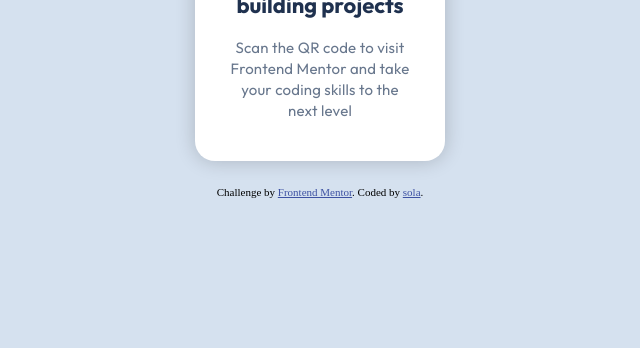
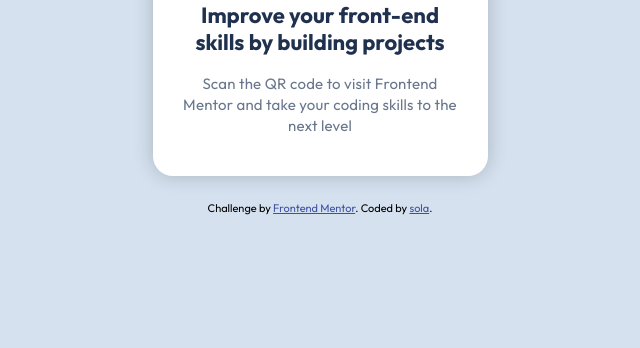
Before and after one commit to sola-fairy/qr-code, a plain HTML site: page index.html in a window 768 px wide. Shown: the part 468-816 px from the top of the page, without its empty margins (72-712 px from the left). Drawn offline with Linux system fonts and the light colour scheme.

Commit message:
final update

```diff
--- a/style.css
+++ b/style.css
@@ -1,19 +1,12 @@
-
-  /* No less than 600px, no greater than 1200px */
-  @media (min-width:600px) and (max-width:1200px) {
-    main {
-      width: 30% !important;
-    }
-  }
-
-  /* No greater than 600px */
- @media (max-width: 600px) {
+  /* Everything below 400px */
+ @media (max-width: 400px) {
     main {
       width: 75% !important;
   }
 }
 
-  @media (min-width: 1200px) {
+  /* Everything above 600px */
+  @media (min-width: 600px) {
     main {
       width: 315px !important;
     }
@@ -27,6 +20,7 @@
       align-items: center;
       width: 100vw;
       height: 100vh;
+      font-family: 'Outfit', sans-serif;
     }
 
     main {
@@ -34,12 +28,11 @@
       flex-direction: column;
       background: #fff;
       color: #68778D;
-      font-family: 'Outfit', sans-serif;
       font-size: 15px;
       line-height: 140%;
       letter-spacing: 0.2px;
       text-align: center;
-      max-width: 300px;
+      width: 315px;
       border-radius: 20px;
       justify-content: center;
       align-items: center;
```
